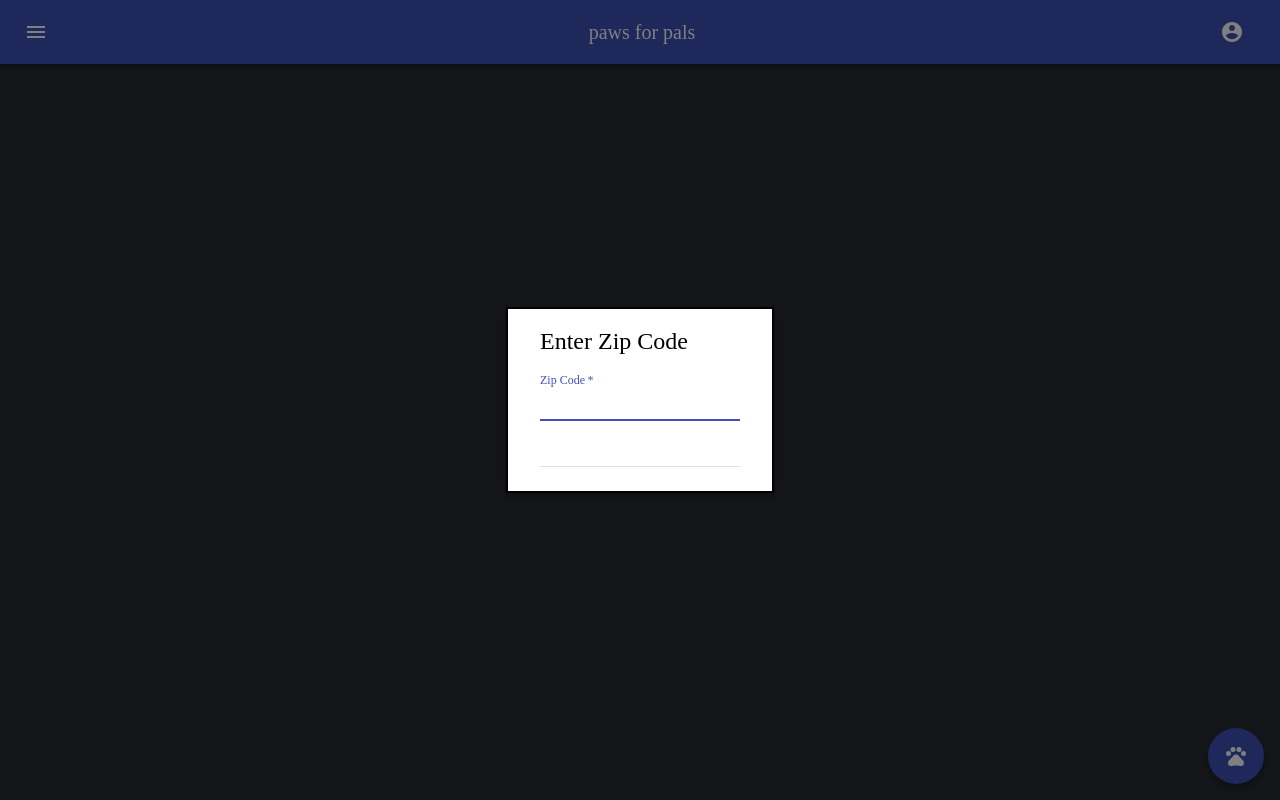
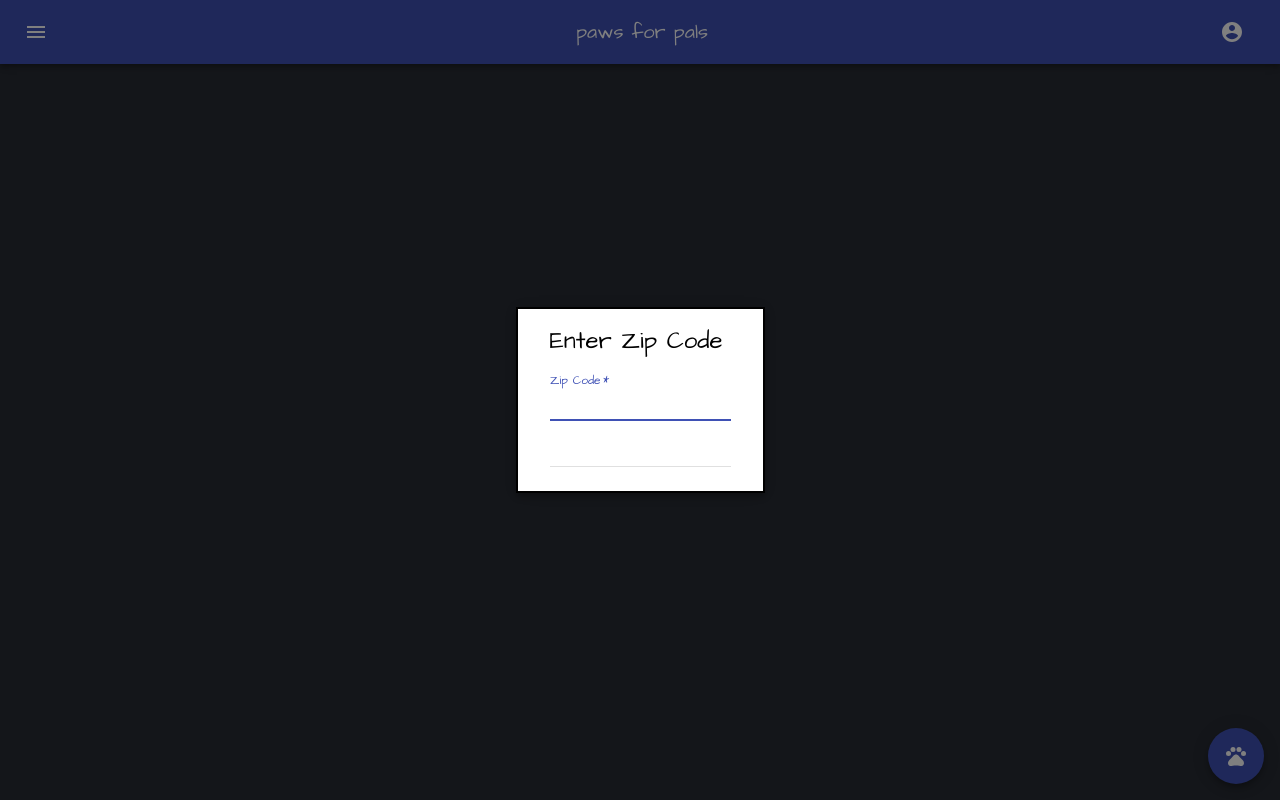
Before and after one commit to omgitsgod/paws-for-pals-front, a React (Create React App) app: page / in a window 1280 px wide. Built offline with nearby package versions, Linux system fonts and the light colour scheme; no server answers.

Commit message:
Import Architects Daughter font

```diff
--- a/src/index.css
+++ b/src/index.css
@@ -1,3 +1,5 @@
+@import url('https://fonts.googleapis.com/css2?family=Architects+Daughter&display=swap');
+
 body {
   margin: 0;
   font-family: -apple-system, BlinkMacSystemFont, 'Segoe UI', 'Roboto', 'Oxygen',
```
